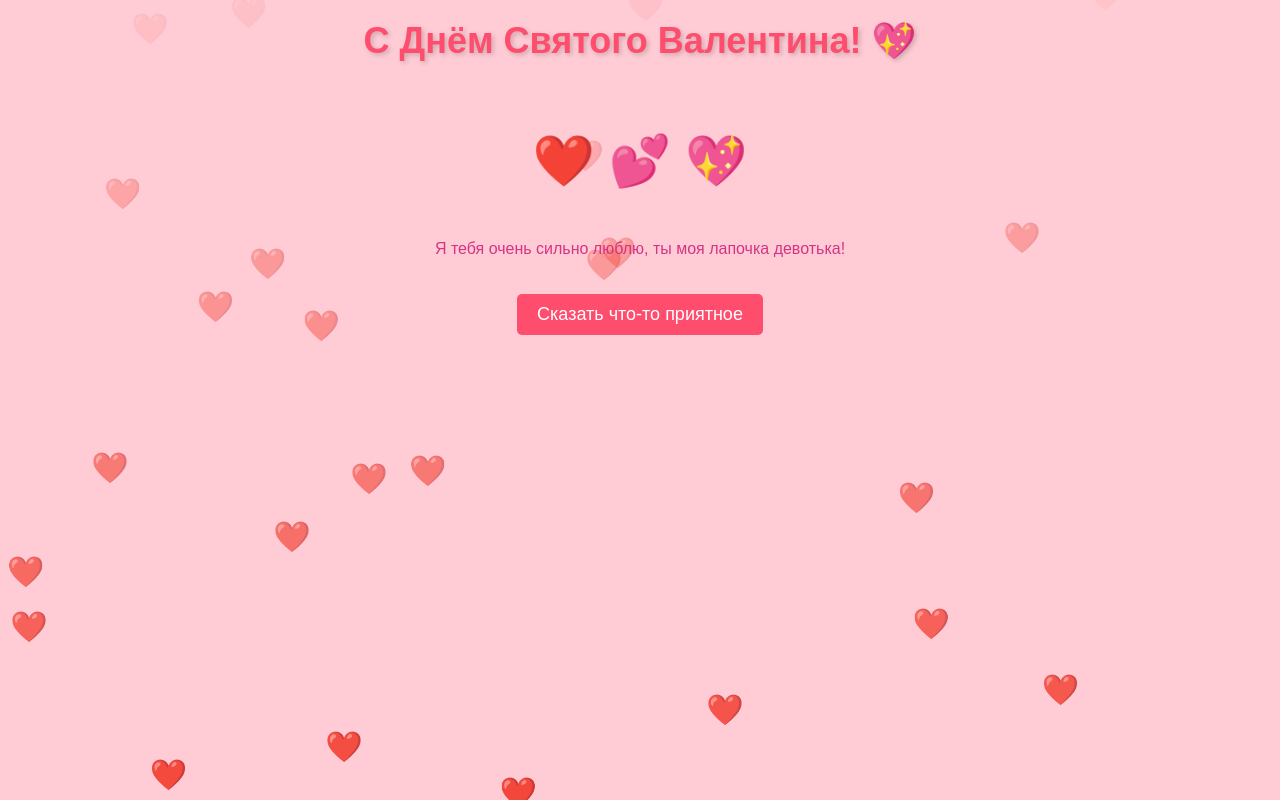
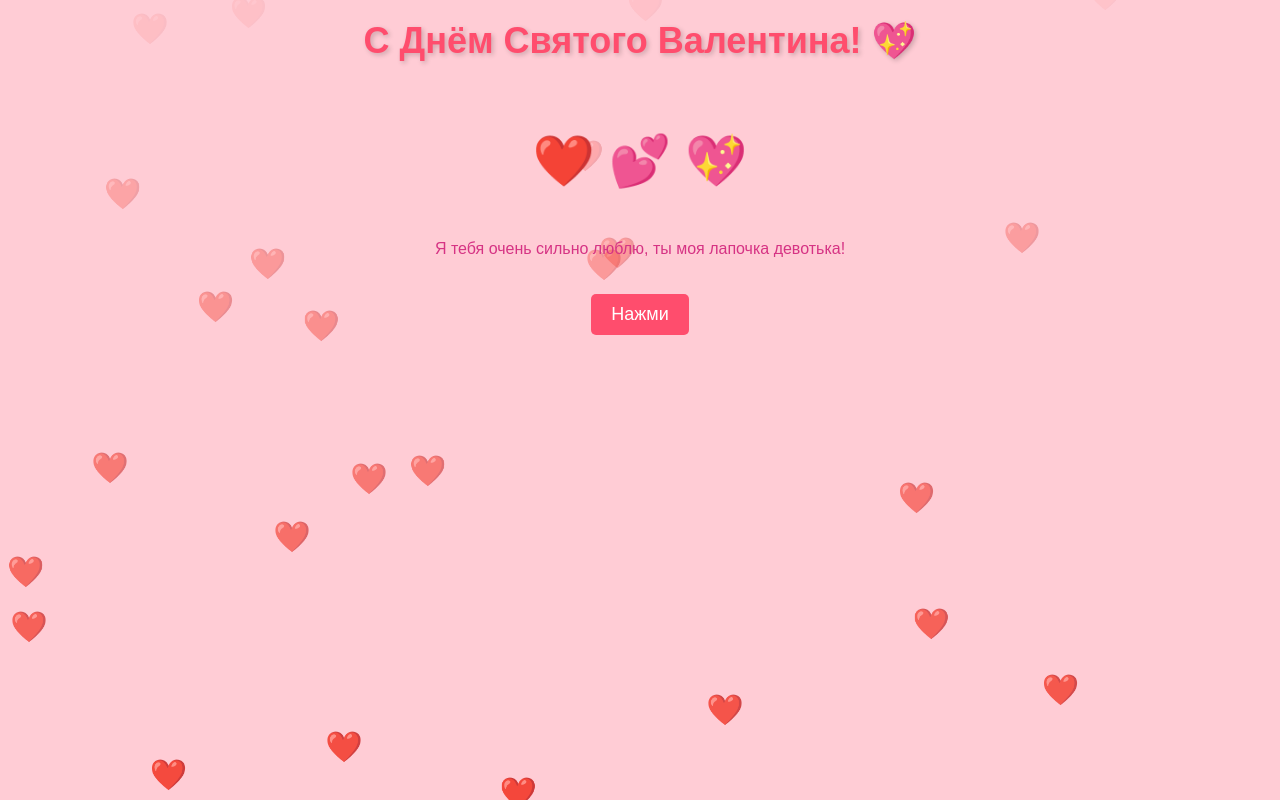
Before and after one commit to Slovak1ch/Love-love, a plain HTML site: page index.html in a window 1280 px wide. Drawn offline with Linux system fonts and the light colour scheme.

Commit message:
Update index.html

```diff
--- a/index.html
+++ b/index.html
@@ -69,7 +69,7 @@
     <div class="container">
         <p class="heart">❤️ 💕 💖</p>
         <p>Я тебя очень сильно люблю, ты моя лапочка девотька!</p>
-        <button onclick="window.location.href='valentine2.html';">Сказать что-то приятное</button>
+        <button onclick="window.location.href='valentine2.html';">Нажми</button>
     </div>
     <div class="hearts" id="hearts"></div>
     <script>
```
